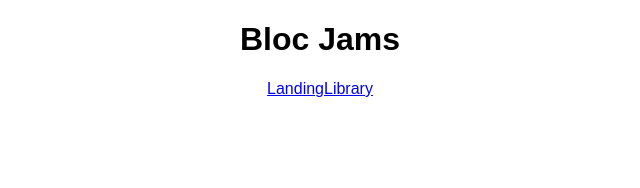
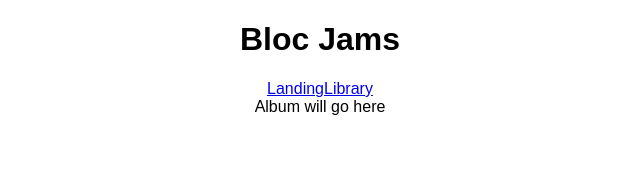
Before and after one commit to searsyoung/bloc-jams-react, a React (Create React App) app: page /album in a window 1280 px wide. Shown: the top 188 px of the page, without its empty margins (320-960 px from the left). Built offline with nearby package versions, Linux system fonts and the light colour scheme.

Commit message:
Completed bloc-jams-router-assignment

```diff
--- a/src/App.js
+++ b/src/App.js
@@ -3,6 +3,7 @@
 import "./App.css";
 import Landing from "./components/Landing";
 import Library from "./components/Library";
+import Album from "./components/Album";
 
 class App extends Component {
   render() {
@@ -18,6 +19,7 @@
         <main>
           <Route exact path="/" component={Landing} />
           <Route path="/library" component={Library} />
+          <Route path="/album" component={Album} />
         </main>
       </div>
     );
--- /dev/null
+++ b/src/components/Album.js
@@ -0,0 +1,5 @@
+import React from "react";
+
+const Album = () => <section className="album">Album will go here</section>;
+
+export default Album;
```
